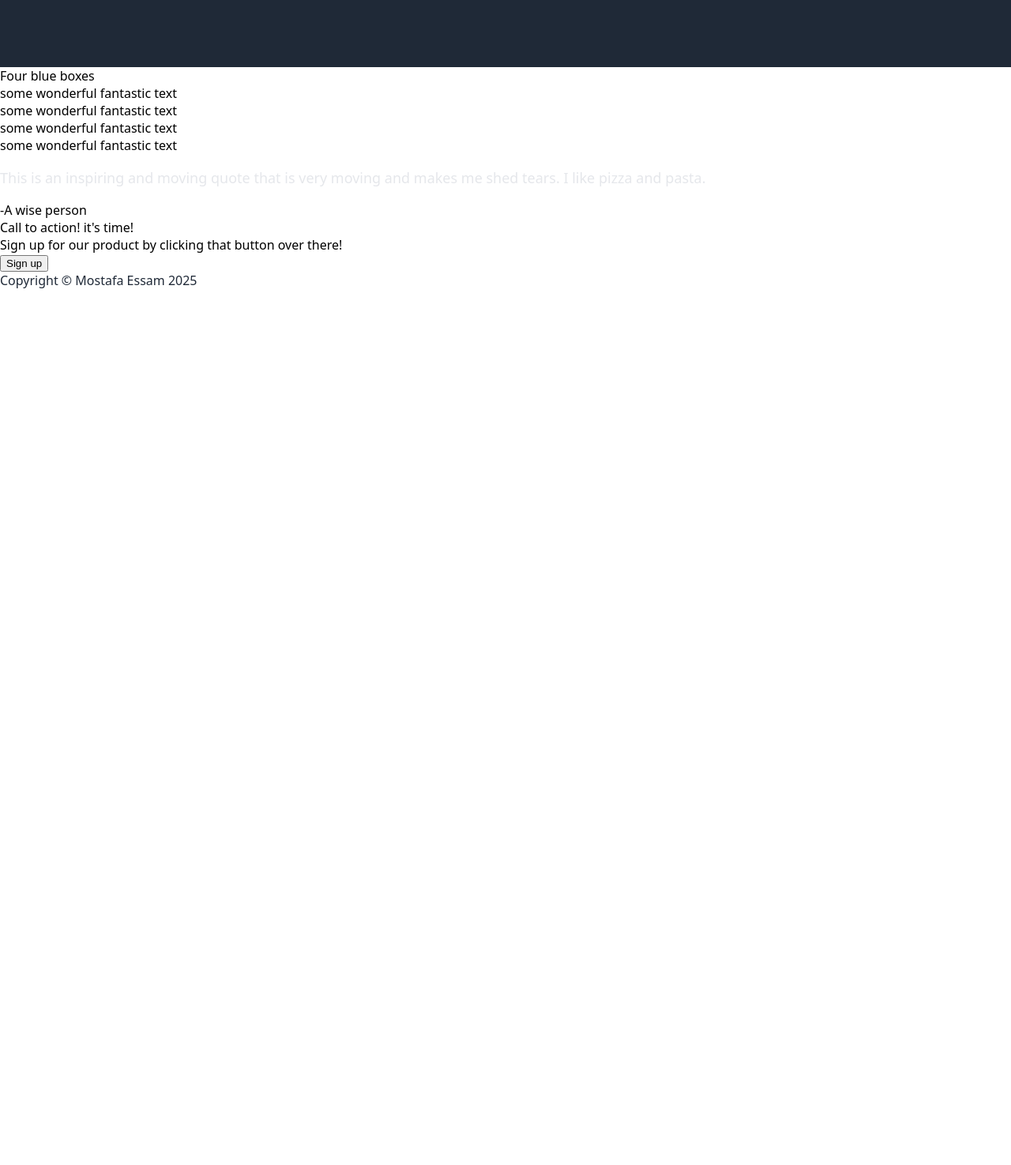
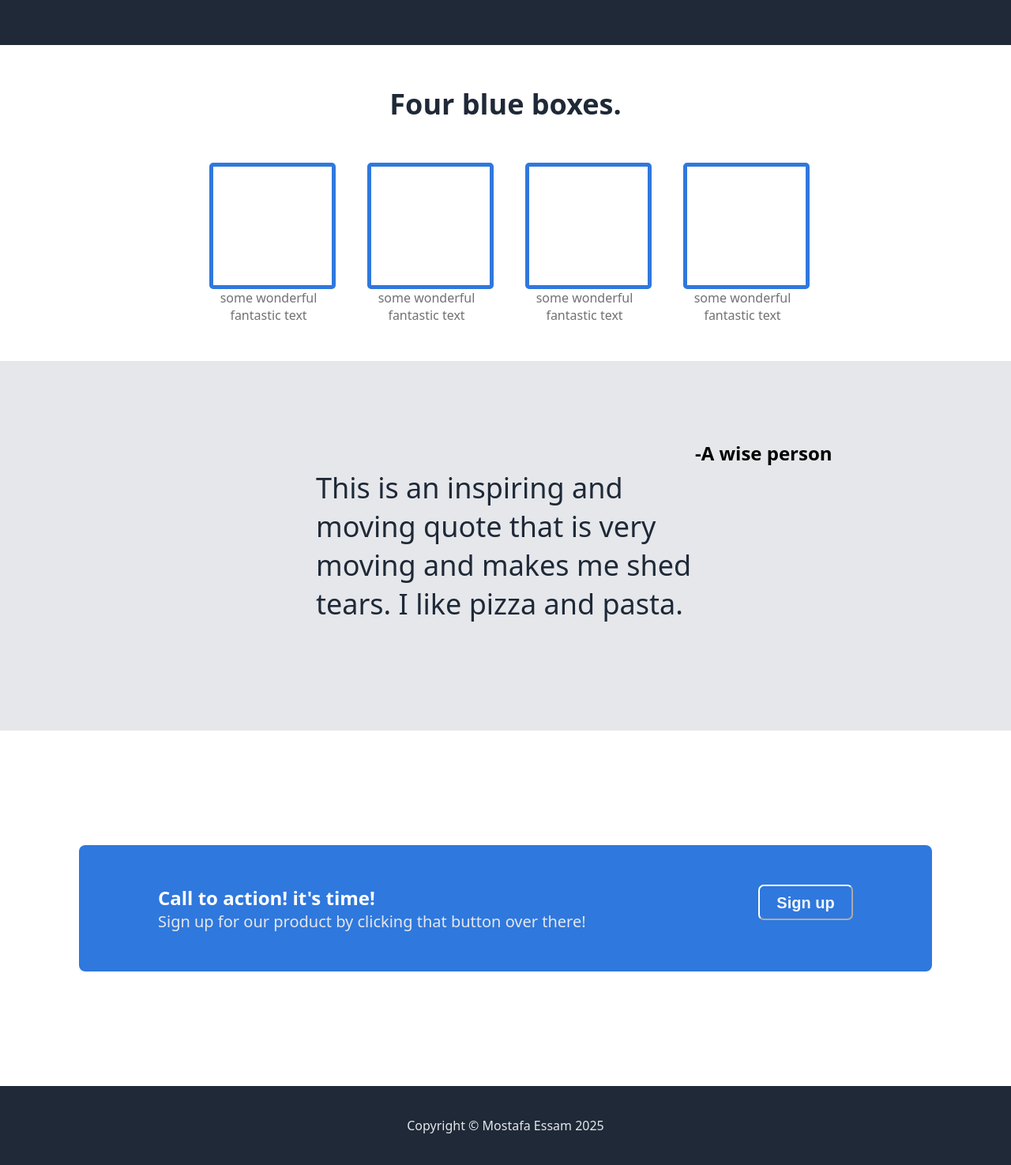
Before and after one commit to mostafaessam007/Landing-Page, a plain HTML site: page index.html in a window 1280 px wide. Shown: the part 503-1978 px from the top of the page at 79% size. Before the commit the page ends 869 px from the top, so only its background shows below. Drawn offline with Linux system fonts and the light colour scheme; files whose address does not match are found by name.

Commit message:
style the rest of the page

```diff
--- a/index.html
+++ b/index.html
@@ -28,39 +28,52 @@
         </div>
 
     </header>
-    <div class="content 1">
-        <div>Four blue boxes</div>
-        <div class="blue boxes">
+    <div class="content-1">
+        <div class="title">Four blue boxes.</div>
+        <div class="blue-boxes">
 
-            <div class="bluebox">
+            <div class="container">
+            <div class="bluebox"></div>
              <div class="text">some wonderful fantastic text</div>
             </div>
 
-            <div class="bluebox">
+            <div class="container">
+            <div class="bluebox"></div>
              <div class="text">some wonderful fantastic text</div>
             </div>
 
-            <div class="bluebox">
+            <div class="container">
+            <div class="bluebox"></div>
              <div class="text">some wonderful fantastic text</div>
             </div>
 
-            <div class="bluebox">
+            <div class="container">
+            <div class="bluebox"></div>
              <div class="text">some wonderful fantastic text</div>
             </div>
 
         </div>
     </div>
 
-    <div class="content 2">
-        <p class="quote">This is an inspiring and moving quote that is very moving and makes me shed tears. I like pizza and pasta.</p>
+    <div class="content-2">
+        <p class="quote">This is an inspiring and moving quote that is very moving and makes me shed tears. I like pizza and pasta. </p>
         <div class="author">-A wise person</div>
     </div>
 
-    <div class="content 3">
+    <div class="content-3">
+        <div class="window">
+        <div class="container2">
         <div class="heading">Call to action! it's time!</div>
-        <div>Sign up for our product by clicking that button over there!</div>
-        <button>Sign up</button>
+        <div class="ad">Sign up for our product by clicking that button over there!</div>
+        </div>
+        <button class="sign2">Sign up</button>
+        </div>
+
     </div>
-    <footer>Copyright © Mostafa Essam 2025</footer>
+
+
+    <footer>
+        <div class="copyright">Copyright © Mostafa Essam 2025</div>
+    </footer>
 </body>
 </html>
--- a/style.css
+++ b/style.css
@@ -8,7 +8,7 @@ body{
 
 header{
     background-color: #1f2937;
-    padding: 20px 90px 90px 90px;
+    padding: 20px 90px 60px 90px;
 }
 .top{
     display: flex;
@@ -46,11 +46,10 @@ h1{
     font-weight: 700;
     color: rgba(255, 255, 255, 0.932);
     background-color: #2f78dd;
-    border: none;
     border-radius: 7px;
+    height: 45px;
     width: 120px;
     padding: 10px 20px;
-
 }
 img{
     height: auto;
@@ -60,7 +59,6 @@ img{
 .middle-top{
     display: flex;
     padding-top: 100px;
-
     justify-content: space-between;
 }
 .three-elements{
@@ -68,7 +66,115 @@ img{
     flex-direction: column;
     width: 600px;
 }
+.content-1{
+display: flex;
+flex-direction: column;
+height: 300px;
+padding: 50px 100px ;
+gap: 50px;
+}
+.title{
+    color: #1f2937;
+    font-size: 36px;
+    font-weight: 900;
+    display: flex;
+    justify-content: center;
+}
+.blue-boxes{
+display: flex;
+justify-content: center;
+gap: 50px;
+}
+.container{
+    display: flex;
+    flex-direction: column;
+    align-content: center;
+    justify-content: center;
+    text-align: center;
+    width: 150px;
+}
+.text{
+    color: rgb(114, 113, 113)
+}
+.bluebox{
+    border: 5px solid #2f78dd;
+    border-radius: 5px;
+    background-color: white;
+    height: 150px;
+    width: 150px;
+}
 
+.content-2{
+    display: flex;
+    flex-direction: column;
+    background-color: #e5e7eb;
+    max-height: 300px;
+    width: auto;
+    padding: 100px 400px;
+    flex-wrap: wrap;
+    flex: 1;
+}
+.quote{
+    font-size: 36px;
+    color: #1f2937;
+    font-style: light italic;
+    font-weight:1;
+}
+.author{
+    font-size: 24px;
+    font-weight: 700;
+    margin-left: auto;
+}
+.content-3{
+display: flex;
+justify-content: center;
+align-items: center;
+height: 250px;
+padding: 100px;
+}
+.window{
+    display: flex;
+    justify-content: space-between;
+    background-color: #2f78dd;
+    width: 900px;
+    padding: 50px 100px;
+    border-radius: 8px;
+}
+.heading{
+    color: white;
+    font-size: 24px;
+    font-weight: 700;
+}
+.ad{
+    font-size: 20px;
+    color: #e5e7eb;
+}
+.container2{
+    display: flex;
+    flex-direction: column;
+    align-content: center;
+    justify-content: center;
+}
+.sign2{
+    font-size: 20px;
+    font-weight: 700;
+    color: rgba(255, 255, 255, 0.932);
+    background-color: #2f78dd;
+    border-color: white;
+    border-radius: 7px;
+    height: 45px;
+    width: 120px;
+    padding: 10px 20px;
+}
+
+.copyright{
+    color: #e5e7eb;
+}
 footer{
-        color: #1f2937;
+        display: flex;
+        justify-content: center;
+        align-items: center;
+        background-color: #1f2937;
+        height: 100px;
+
 }
```
